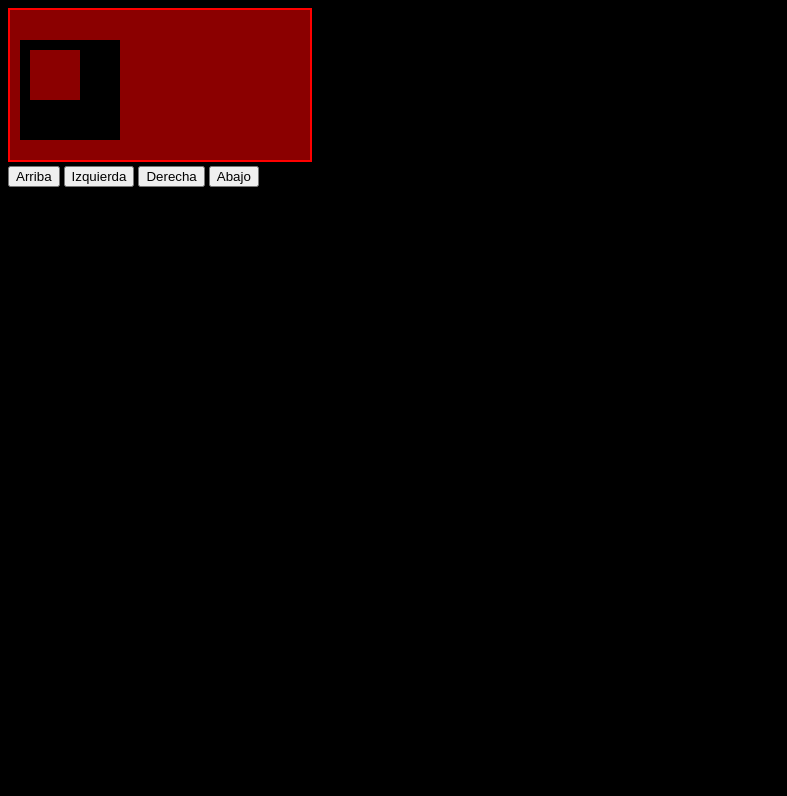
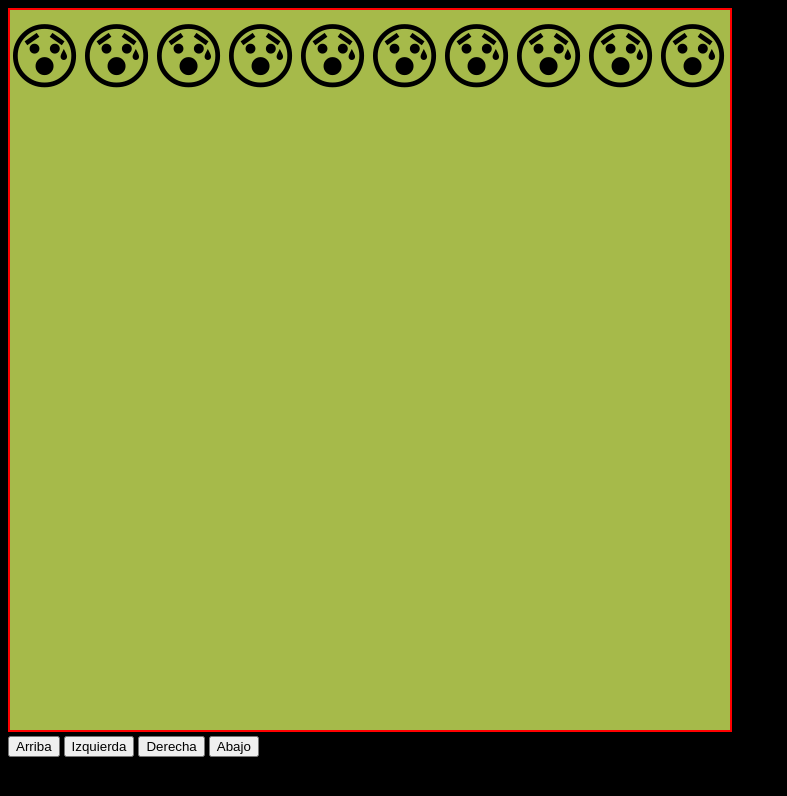
Before and after one commit to crontreras1/platzi-taller-practico-javascript-videojuegos, a plain HTML site: page index.html in a window 1280 px wide. Shown: the whole page, without its empty margins (0-787 px from the left). Drawn offline with Linux system fonts and the light colour scheme.

Commit message:
agregamos los elementos al canvas. clase 3

```diff
--- a/game.js
+++ b/game.js
@@ -1,5 +1,4 @@
 const canvas = document.querySelector ('#game');
-
 // Método para empezar a dibujar en canva (getContext('');)
 const game = canvas.getContext ('2d');
 
@@ -8,10 +7,29 @@ const game = canvas.getContext ('2d');
 window.addEventListener ('load', startGame);
 
 function startGame () {
-    // fillrect() definimos el espacio que va a ocupar dentro del canvas
-    // Se envian 4 argumentos que lo posiciones en x y en y
-    game.fillRect (10, 30, 100, 100);
+    let canvasSize;
 
-    // clearRect() opuesto de fillRect, este borra utilizando los mismos 4 argumentos
-    game.clearRect (20, 40, 50, 50);
+    // innerHeight() and innerWidth son métodos de la palabra reservada windows que contienen la información del alto y ancho de la sección respecivamente. Estos los podemos manipular
+    if (window.innerHeight > window.innerWidth) {
+        canvasSize = window.innerWidth * 0.9;
+    } else {
+        canvasSize = window.innerHeight * 0.9;
+    }
+
+    // .setAttribute() Es un método para darle los atributos a x etiqueta o varibale como los que se dan en html
+    // canvas: nombre de la varible, setAttribute: método, 'height': atributo que se va a manipular, canvasSize: varible sin declarar que cambia de valor dependiendo de las necesidades del if else de arriba
+    canvas.setAttribute('height', canvasSize);
+    canvas.setAttribute('width', canvasSize);
+
+    // repartición equitativa de las celdas dentro del canvas del juego 10x10
+    const elementsCanvas = canvasSize / 10;
+
+    // .font, .fillStyle y .textAlign No funciona como método, sino más bien como atributo, es por eso que va el igual y no el parentesis
+    game.font = `${elementsCanvas}px Verdana`;
+    game.textAlign = 'end';
+    // insertar elementos dentro del canvas
+    // .fillText('texto aquí', x, y) Nos ayuda a insertar texto
+    for (let i = 0; i <= 10; i++) {
+        game.fillText ('😰', elementsCanvas * i, elementsCanvas);
+    }
 }
--- a/styles.css
+++ b/styles.css
@@ -3,5 +3,5 @@ body {
 }
 canvas {
     border: 2px solid red;
-    background-color: darkred;
+    background-color: rgb(166, 186, 74);
 }
```
